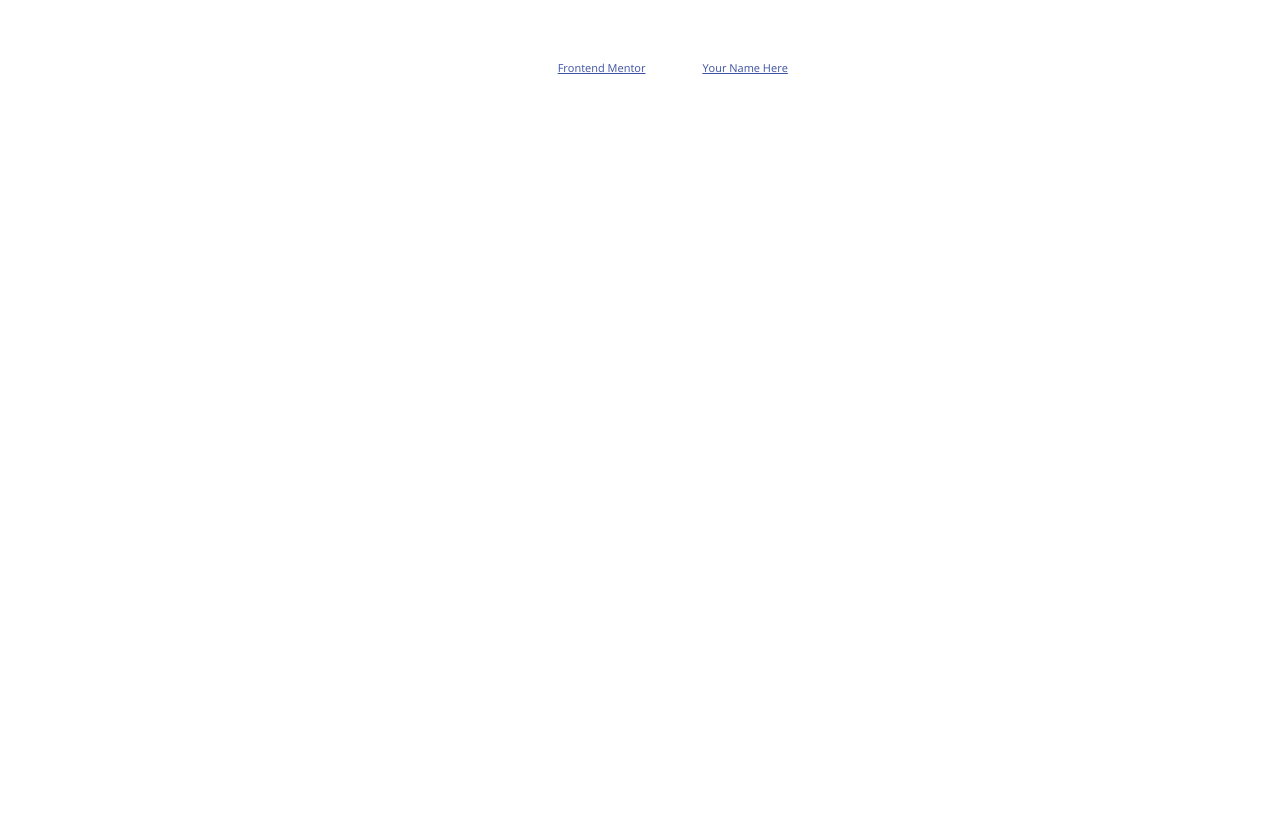
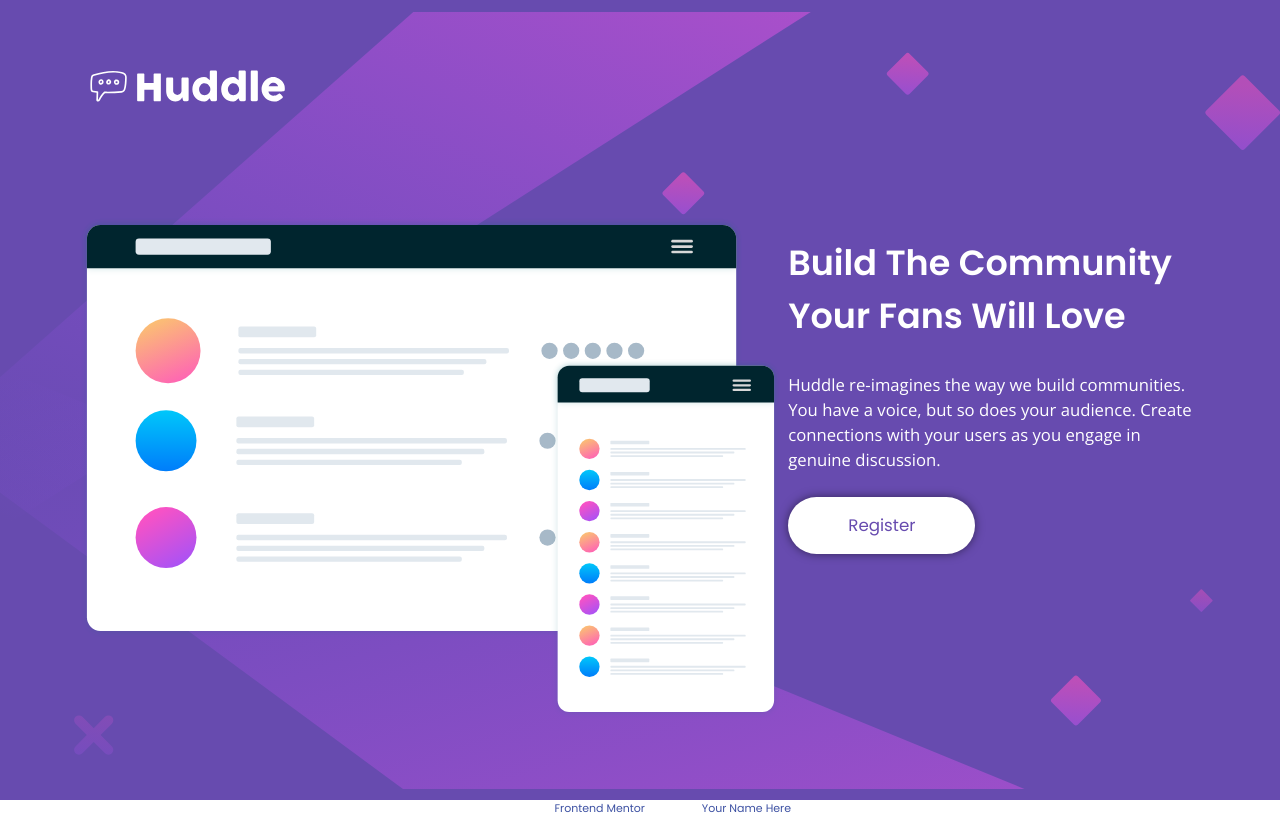
Before and after one commit to vishvas-choudhary/Huddle-singlePage, a plain HTML site: page index.html in a window 1280 px wide. Drawn offline with nearby package versions, Linux system fonts and the light colour scheme.

Commit message:
hero section added

```diff
--- a/index.html
+++ b/index.html
@@ -36,9 +36,29 @@
     </style>
   </head>
   <body>
-    Build The Community Your Fans Will Love Huddle re-imagines the way we build
-    communities. You have a voice, but so does your audience. Create connections
-    with your users as you engage in genuine discussion. Register
+    <main class="container">
+      <header class="header">
+        <img class="header__logo" src="./images/logo.svg" alt="logo" />
+      </header>
+
+      <section class="hero">
+        <figure>
+          <img
+            src="./images/illustration-mockups.svg"
+            alt="illustration-mockups"
+          />
+        </figure>
+        <div class="text">
+          <h1>Build The Community Your Fans Will Love</h1>
+          <p>
+            Huddle re-imagines the way we build communities. You have a voice,
+            but so does your audience. Create connections with your users as you
+            engage in genuine discussion.
+          </p>
+          <a href="#" class="button">Register</a>
+        </div>
+      </section>
+    </main>
 
     <footer>
       <p class="attribution">
--- a/scss/_global.scss
+++ b/scss/_global.scss
@@ -11,7 +11,7 @@ html {
 body {
   font-family: "Open Sans", sans-serif;
   font-weight: 400;
-  font-size: 2rem;
+  font-size: 1.67rem;
   line-height: 1.5;
   color: white;
   max-width: 144rem;
@@ -22,12 +22,29 @@ body {
   }
 }
 
+h1 {
+  font-size: 3.5rem;
+  font-family: "Poppins", sans-serif;
+  font-weight: 700;
+
+  @include breakpoint-down(small) {
+    font-size: 4rem;
+  }
+}
+
+a {
+  text-decoration: none;
+  display: inline-block;
+  font-family: "Poppins", sans-serif;
+}
+
 .button {
   color: $violet;
   padding: 1.6rem 6rem;
   background-color: white;
   border-radius: 50px;
   cursor: pointer;
+  box-shadow: 0px 0px 10px rgba($color: #000000, $alpha: 0.5);
   transition: all 0.2s ease-in-out;
 
   @include breakpoint-down(small) {
@@ -39,3 +56,7 @@ body {
     color: white;
   }
 }
+
+.container {
+  padding: 0 8rem;
+}
--- a/scss/style.scss
+++ b/scss/style.scss
@@ -1,3 +1,47 @@
 @import "variable";
 @import "mixin";
 @import "global";
+
+main {
+  background-color: $violet;
+  background-image: url(../images/bg-desktop.svg);
+  background-repeat: no-repeat;
+  background-size: 100%;
+  background-position: center center;
+  width: 100%;
+  height: 80rem;
+}
+
+.header {
+  &__logo {
+    width: 21rem;
+    margin-top: 6rem;
+    margin-bottom: 10rem;
+  }
+}
+
+.hero {
+  display: flex;
+  justify-content: space-between;
+  align-items: center;
+  flex-wrap: wrap;
+
+  figure {
+    flex: 1.72;
+    img {
+      width: 70rem;
+    }
+  }
+
+  .text {
+    flex: 1;
+    margin-top: -15rem;
+    h1 {
+      margin-bottom: 3rem;
+    }
+
+    p {
+      margin-bottom: 2.5rem;
+    }
+  }
+}
```
Also changed, not shown: scss/style.css, 1 other file.
